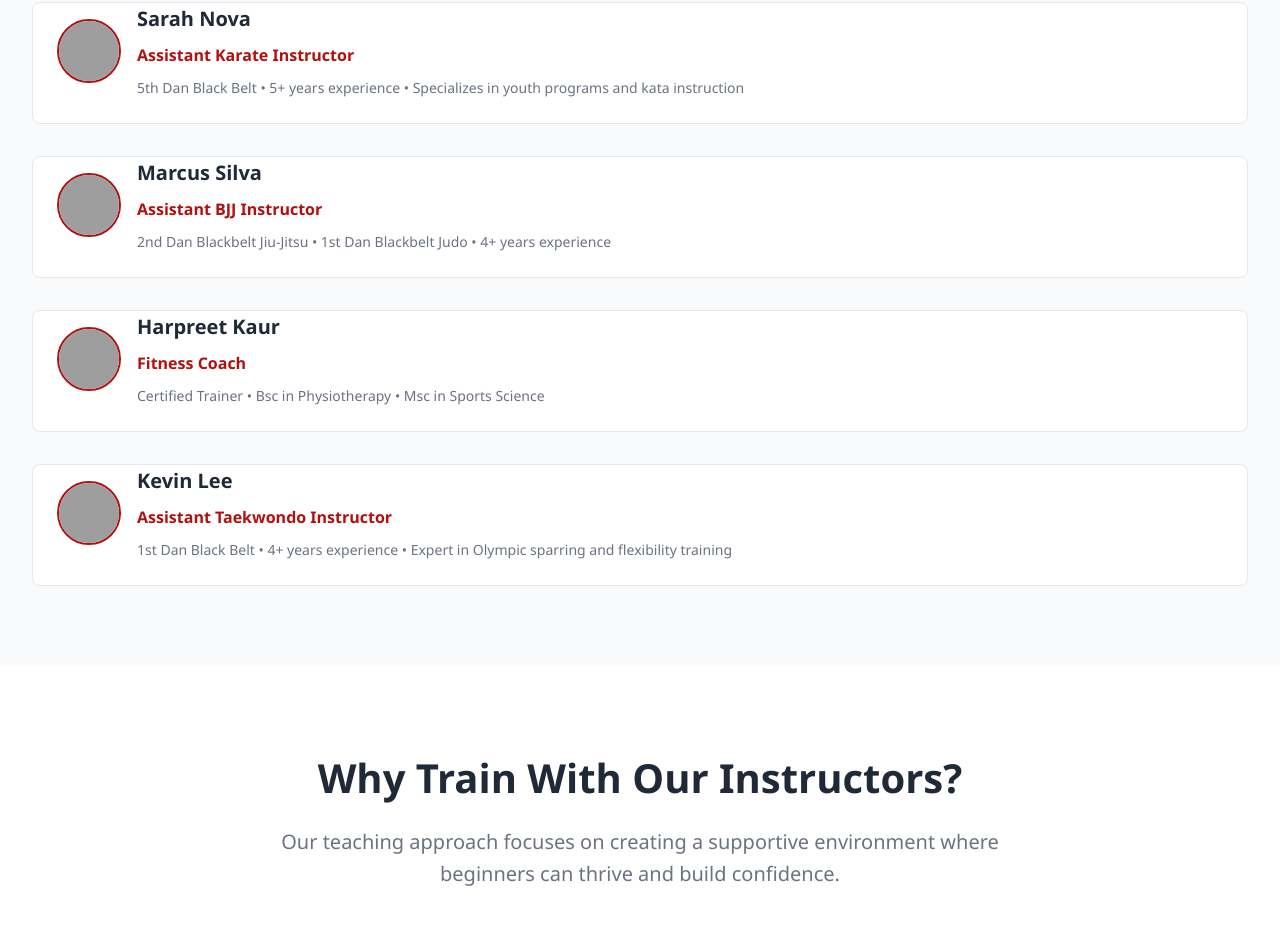
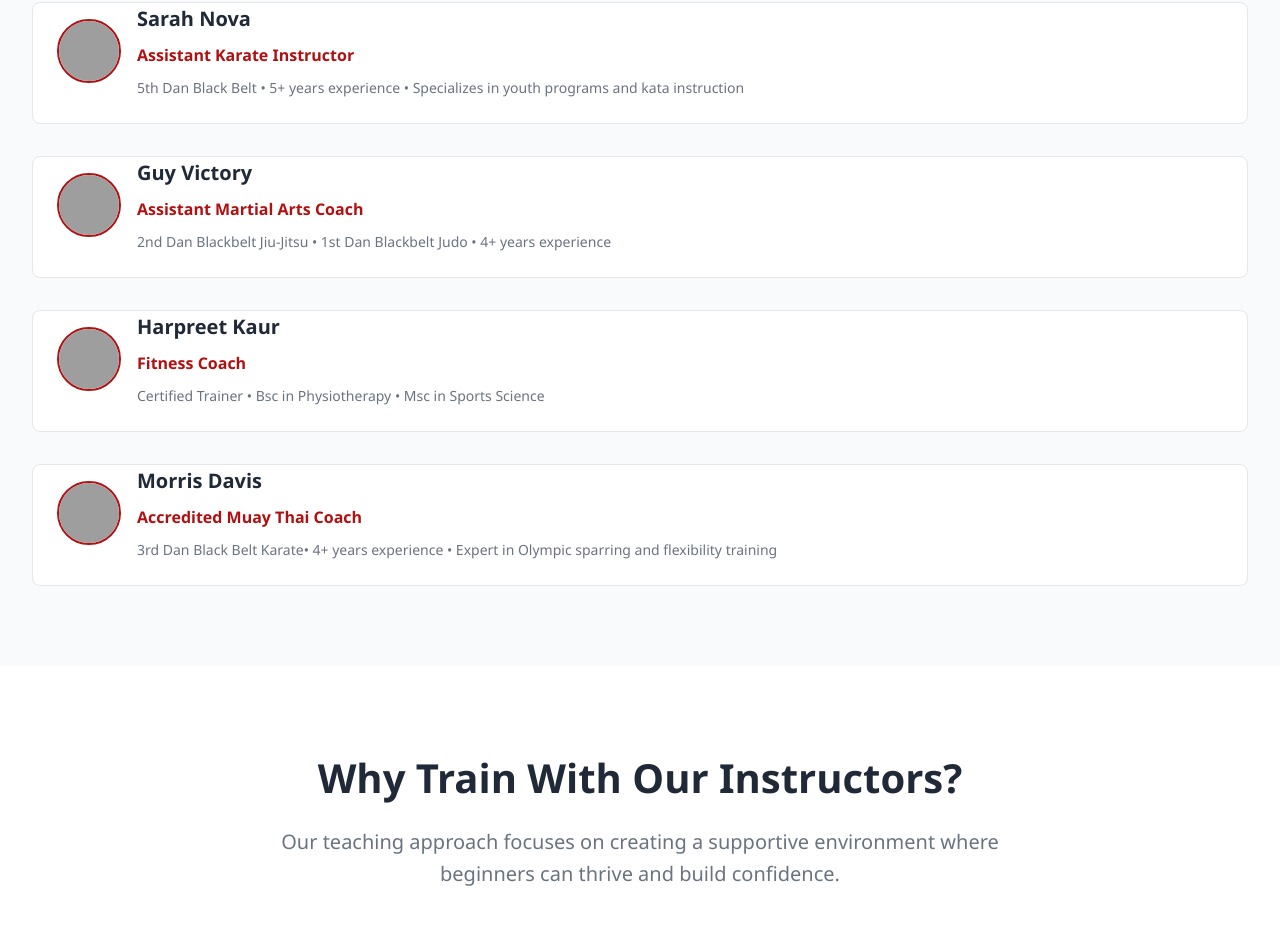
Before and after one commit to Shaurya-regent/tigermartialarts, a React app: page instructors.html in a window 1280 px wide. Shown: the part 3043-3994 px from the top of the page. Built offline with nearby package versions, Linux system fonts and the light colour scheme; grey boxes are pictures that could not be loaded.

Commit message:
Add files via upload

```diff
--- a/instructors.html
+++ b/instructors.html
@@ -463,7 +463,7 @@
                   />
                 </div>
                 <div>
-                  <h3 class="card-title">Marcus Silva</h3>
+                  <h3 class="card-title">Guy Victory</h3>
                   <p
                     style="
                       color: var(--primary);
@@ -471,7 +471,7 @@
                       margin-bottom: 0.5rem;
                     "
                   >
-                    Assistant BJJ Instructor
+                    Assistant Martial Arts Coach
                   </p>
                   <p style="font-size: 0.875rem; color: var(--text-gray)">
                     2nd Dan Blackbelt Jiu-Jitsu • 1st Dan Blackbelt Judo • 4+ years experience
@@ -534,12 +534,12 @@
                 >
                   <img
                     src="https://images.pexels.com/photos/31409070/pexels-photo-31409070.jpeg"
-                    alt="Kevin Lee - Assistant Taekwondo Instructor"
+                    alt="Morris Davis - Accredited Muay Thai Coach"
                     style="width: 100%; height: 100%; object-fit: cover"
                   />
                 </div>
                 <div>
-                  <h3 class="card-title">Kevin Lee</h3>
+                  <h3 class="card-title">Morris Davis</h3>
                   <p
                     style="
                       color: var(--primary);
@@ -547,10 +547,10 @@
                       margin-bottom: 0.5rem;
                     "
                   >
-                    Assistant Taekwondo Instructor
+                    Accredited Muay Thai Coach
                   </p>
                   <p style="font-size: 0.875rem; color: var(--text-gray)">
-                    1st Dan Black Belt • 4+ years experience • Expert in Olympic
+                    3rd Dan Black Belt Karate• 4+ years experience • Expert in Olympic
                     sparring and flexibility training
                   </p>
                 </div>
```
